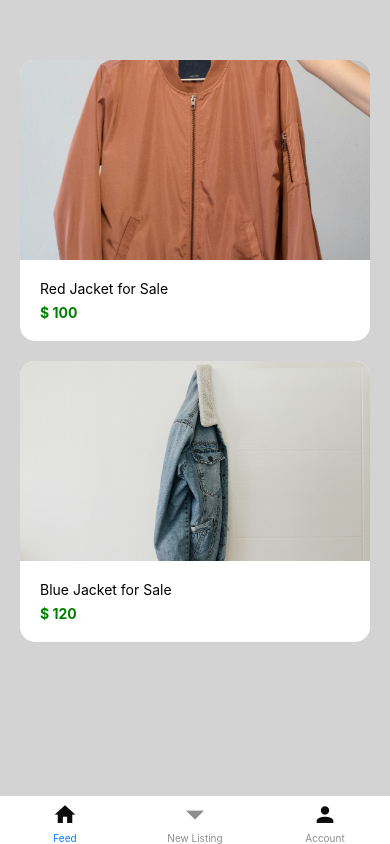
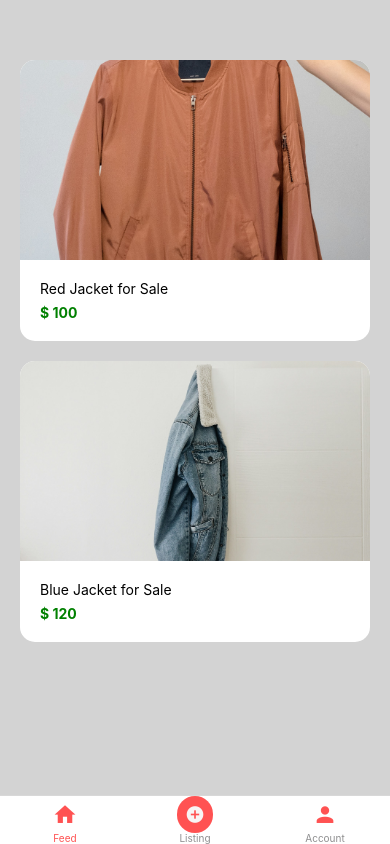
Before and after one commit to kiddos97/DoneWithIt, a React Native app: screen /Account in a window 390 px wide. Built offline with nearby package versions, Linux system fonts and the light colour scheme.

Commit message:
adding icon

```diff
--- a/app/assets/Navigation/ListingNavigator.js
+++ b/app/assets/Navigation/ListingNavigator.js
@@ -2,7 +2,7 @@ import React from 'react'
 import { NavigationContainer, useNavigation } from '@react-navigation/native';
 import { createNativeStackNavigator } from '@react-navigation/native-stack';
 import { createBottomTabNavigator } from "@react-navigation/bottom-tabs"
-
+import { TouchableOpacity, View, StyleSheet } from 'react-native';
 
 import ListingScreen from '../screens/ListingScreen';
 import NewListingScreen from '../screens/NewListingScreen';
@@ -18,9 +18,16 @@ const ListingNavigator = () => {
     const Tab = createBottomTabNavigator();
 
 
+
   return (
 
-    <Tab.Navigator initialRouteName="Feed">
+    <Tab.Navigator
+    initialRouteName="Feed"
+    screenOptions={{
+      tabBarActiveTintColor:colors.danger
+        }}
+    >
+
       <Tab.Screen
       name="Feed"
       color={colors.dark}
@@ -31,7 +38,7 @@ const ListingNavigator = () => {
         tabBarIcon: ({ color, size }) => (
           <MaterialCommunityIcons
             name="home"
-          color={route.name === 'Feed' ? colors.dark : color} // Change 'blue' to the desired color
+            color={route.name === 'Feed' ? colors.danger : color} // Change 'blue' to the desired color
             size={size}
           />
         ),
@@ -39,9 +46,22 @@ const ListingNavigator = () => {
       })}
       />
       <Tab.Screen
-    name="New Listing "
+      name="Listing"
       component={NewListingScreen}
-    options={{headerShown:false}}
+      options={({ route }) => ({
+        headerShown: false,
+        tabBarLabel:'Listing',
+        tabBarIcon: ({ color,size }) => (
+          <View style={styles.iconContainer}>
+          <MaterialCommunityIcons
+            name="plus-circle"
+            color={route.name === 'Listing' ? colors.light : color } // Change 'blue' to the desired color
+            size={20}
+          />
+          </View>
+        ),
+        headerShown:false,
+      })}
       />
     <Tab.Screen
     name="AccountNav"
@@ -52,7 +72,7 @@ const ListingNavigator = () => {
       tabBarIcon: ({ color,size }) => (
         <MaterialCommunityIcons
           name="account"
-          color={route.name === 'AccountNav' ? colors.dark : colors.light } // Change 'blue' to the desired color
+          color={route.name === 'AccountNav' ? colors.danger : colors.light } // Change 'blue' to the desired color
           size={size}
         />
       ),
@@ -63,4 +83,13 @@ const ListingNavigator = () => {
   )
 }
 
+const styles = StyleSheet.create({
+  iconContainer:{
+    padding:8,
+    margintop:-10,
+    backgroundColor:colors.danger,
+    borderRadius: 35
+  }
+})
+
 export default ListingNavigator
```
Lines whose indentation alone changed are shown as unchanged.
